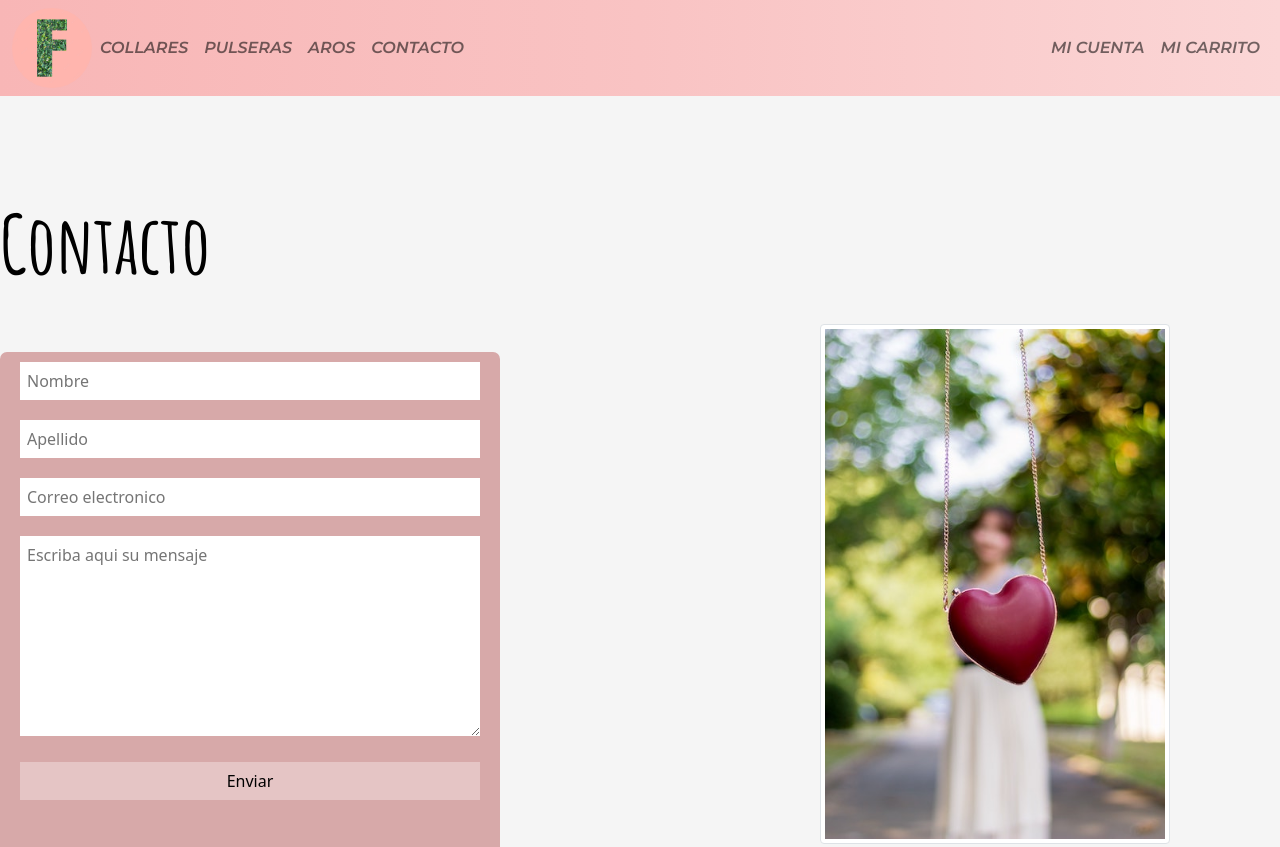
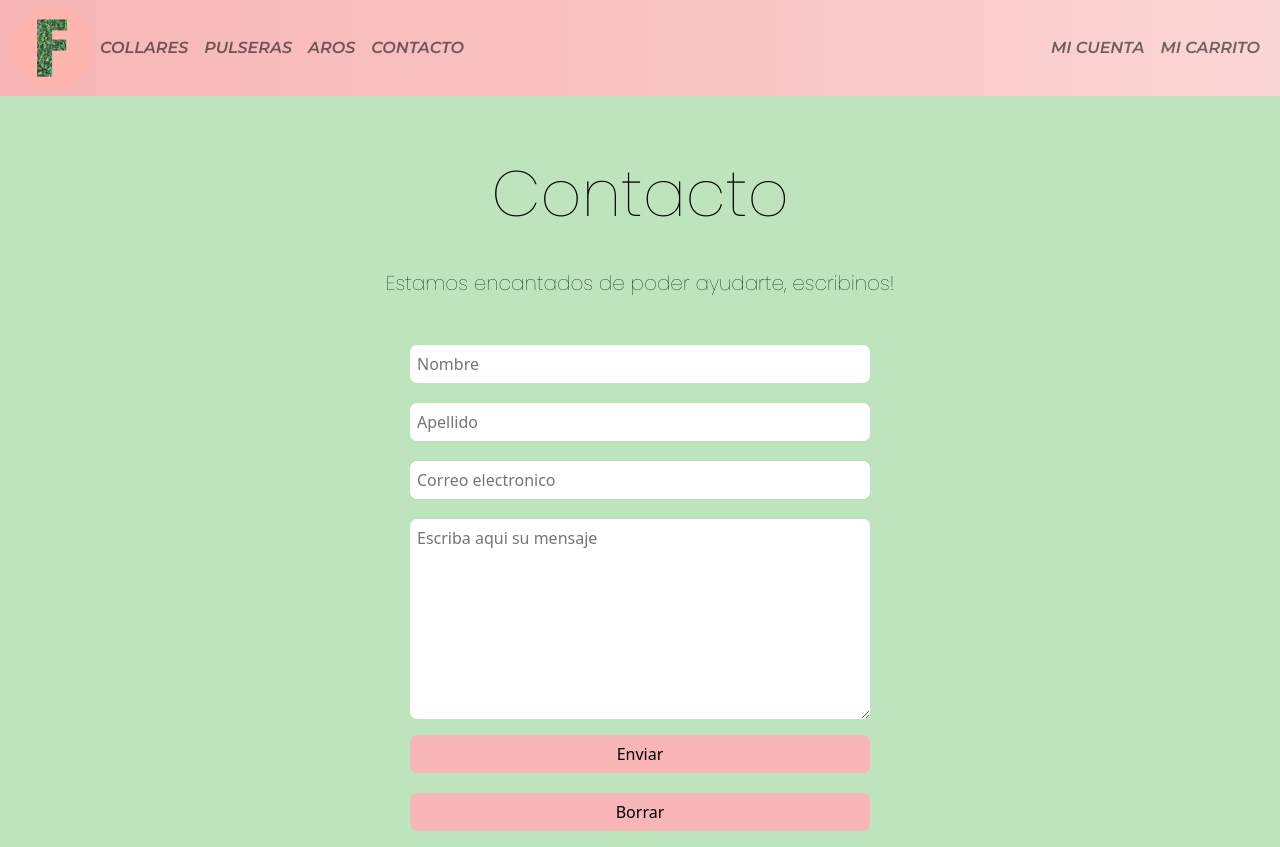
Before and after one commit to ninafer/mi-repositorio, a website: page paginas/contactos.html in a window 1280 px wide. Shown: the top 847 px of the page. Drawn offline with nearby package versions, Linux system fonts and the light colour scheme.

Commit message:
modifico pagina contacto

```diff
--- a/paginas/contactos.html
+++ b/paginas/contactos.html
@@ -27,7 +27,7 @@
 
 </head>
 
-<body class="gridPadreContacto">
+<body class="padreContacto">
     <header>
         <nav class="navbar navbar-expand-lg navbar-light costum">
             <div class="container-fluid fuentes">
@@ -66,6 +66,7 @@
     </header>
     <main class="mainContacto">
         <h1 id="contacto">Contacto</h1>
+        <h5 class="subtituloContactos">Estamos encantados de poder ayudarte, escribinos!</h5>
         <!--FORMULARIO -->
         <div>
             <form class="fomulario">
@@ -74,10 +75,7 @@
                 <input type="text" name="Correo" placeholder="Correo electronico">
                 <textarea name="mensaje" placeholder="Escriba aqui su mensaje"></textarea>
                 <input type="button" value="Enviar" id="boton">
-                <!-- IMAGEN EN CONTACTOS -->
-                <div>
-                    <img class="imagenContacto img-thumbnail" src="../imagenes/collarHeart.jpg" alt="collarherart">
-                </div>
+                <input type="button" value="Borrar" id="boton">
             </form>
         </div>
     </main>
--- a/scss/_basicos.scss
+++ b/scss/_basicos.scss
@@ -5,5 +5,7 @@
 
 body{
     background-color: whitesmoke;
-
 }
+.padreContacto{
+    background-color: rgb(190, 228, 190) ;
+}
--- a/scss/_formularios.scss
+++ b/scss/_formularios.scss
@@ -1,10 +1,10 @@
 form {
     width: 500px;
-    background-color: #d7a9a9;
+    margin: auto;
     padding: 10px 20px;
     box-sizing: border-box;
-    margin-top: 10px;
-    border-radius: 7px;
+    margin-top: 20px;
+
 }
 input {
     width: 100%;
@@ -12,12 +12,14 @@ input {
     padding: 7px;
     box-sizing: border-box;
     border: none;
+    border-radius: 7px;
 }
 textarea {
     width: 100%;
-    margin-bottom: 20px;
+    margin-bottom: 10px;
     padding: 7px;
     box-sizing: border-box;
+    border-radius: 7px;
     border: none;
     min-height: 200px;
     max-height: 200px;
@@ -25,16 +27,10 @@ textarea {
 }
 
 #boton {
-    background-color: #e5c5c5;
+    background-color: #f8b6b6;
         &:hover {
             cursor: pointer;
             transform: translate(-5px);
             box-shadow: 0 12px 16px rgba(0, 0, 0.2, 0.2);
     }
 }
-  /* IMAGEN PAGINA CONTACTOS */
-.imagenContacto {
-    width: 350px;
-    margin-left: 800px;
-    margin-top: -500px;
-}
--- a/scss/_titulos.scss
+++ b/scss/_titulos.scss
@@ -16,11 +16,11 @@
 }
 #contacto{
     color: black;
-    font-family: $amatic;
-    text-align: left;
-    font-size: 5rem;
+    font-family: 'Poppins', sans-serif;
+    text-align: center;
+    font-size: 4rem;
     margin-top: 50px;
-    padding: 50px 0;
+    padding: 10px 50px;
 }
 .subtitulo{
     color: black;
@@ -31,3 +31,10 @@
         width: 15px;
     }
 }
+.subtituloContactos{
+    color: black;
+    text-align: center;
+    font-family:'Poppins', sans-serif;
+    font-size: 1,5rem;
+    padding: 20px 50px;
+}
```
Also changed, not shown: css/style.css, 1 other file.
